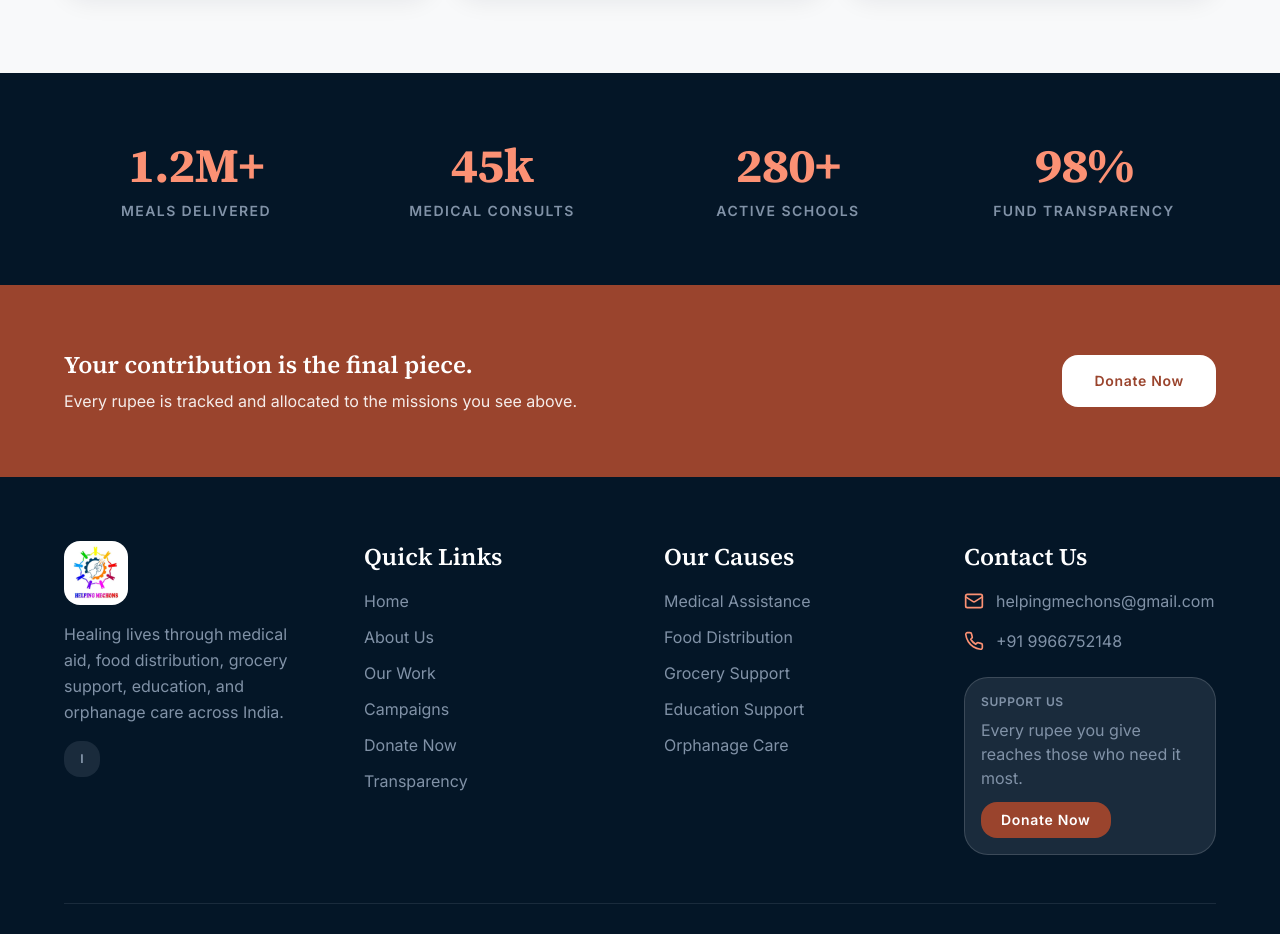
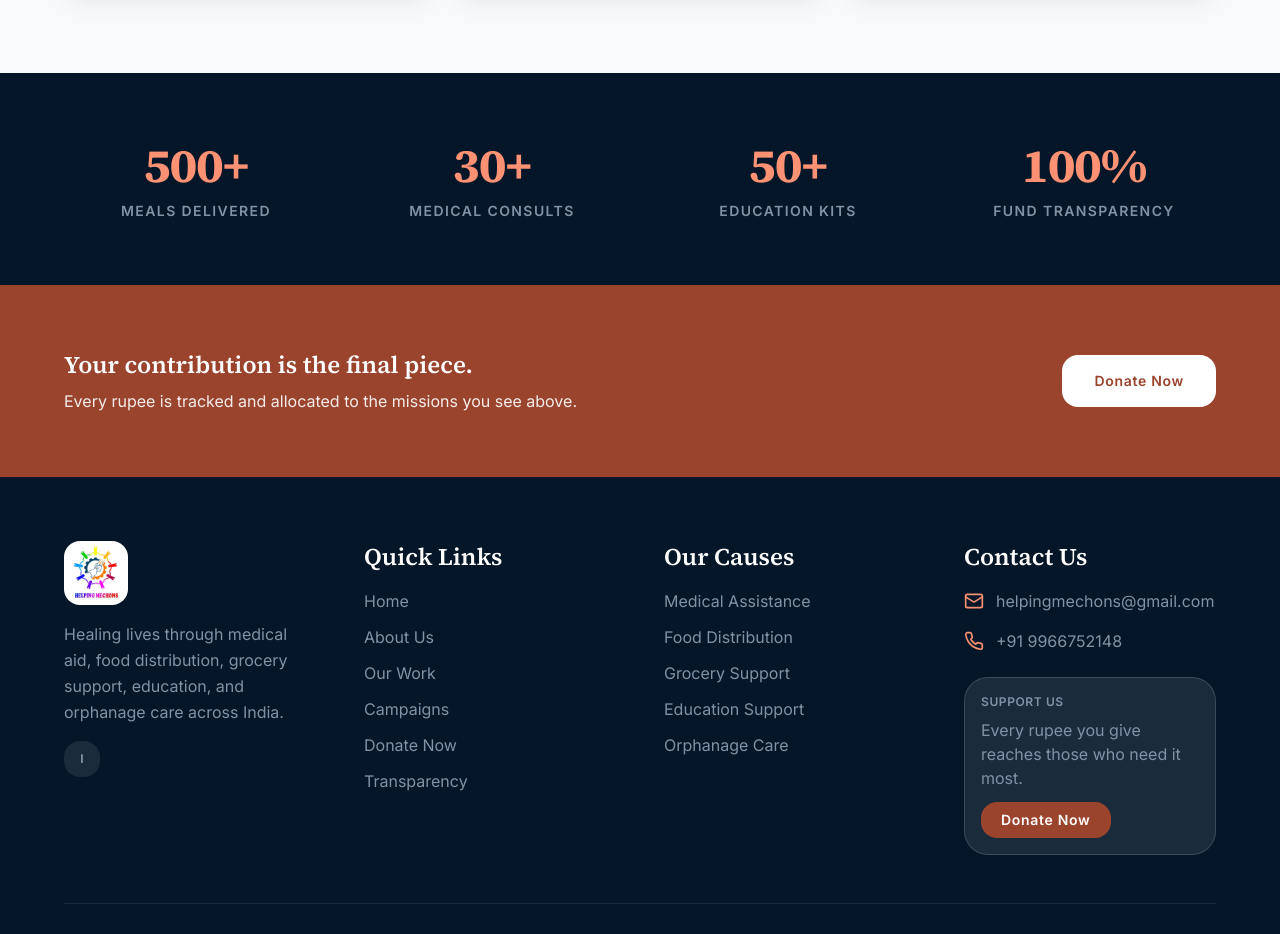
Before and after one commit to helpingmechons/helping_mechons_website, a Next.js app: page /our-work in a window 1280 px wide. Shown: the part 1500-2434 px from the top of the page. Built offline with nearby package versions, Linux system fonts and the light colour scheme; no server answers.

Commit message:
adjusted statistcs

```diff
--- a/app/our-work/page.js
+++ b/app/our-work/page.js
@@ -106,10 +106,10 @@ export default function OurWorkPage() {
         <section className="py-16 bg-primary">
           <div className="section-container grid grid-cols-2 md:grid-cols-4 gap-8 text-center">
             {[
-              { stat: "1.2M+", label: "Meals Delivered"   },
-              { stat: "45k",   label: "Medical Consults"  },
-              { stat: "280+",  label: "Active Schools"    },
-              { stat: "98%",   label: "Fund Transparency" },
+              { stat: "500+", label: "Meals Delivered"   },
+              { stat: "30+",   label: "Medical Consults"  },
+              { stat: "50+",  label: "Education Kits"    },
+              { stat: "100%",   label: "Fund Transparency" },
             ].map(({ stat, label }) => (
               <div key={label}>
                 <p className="font-headline font-bold text-3xl md:font-headline-xl text-headline-xl text-secondary-container">{stat}</p>
```
